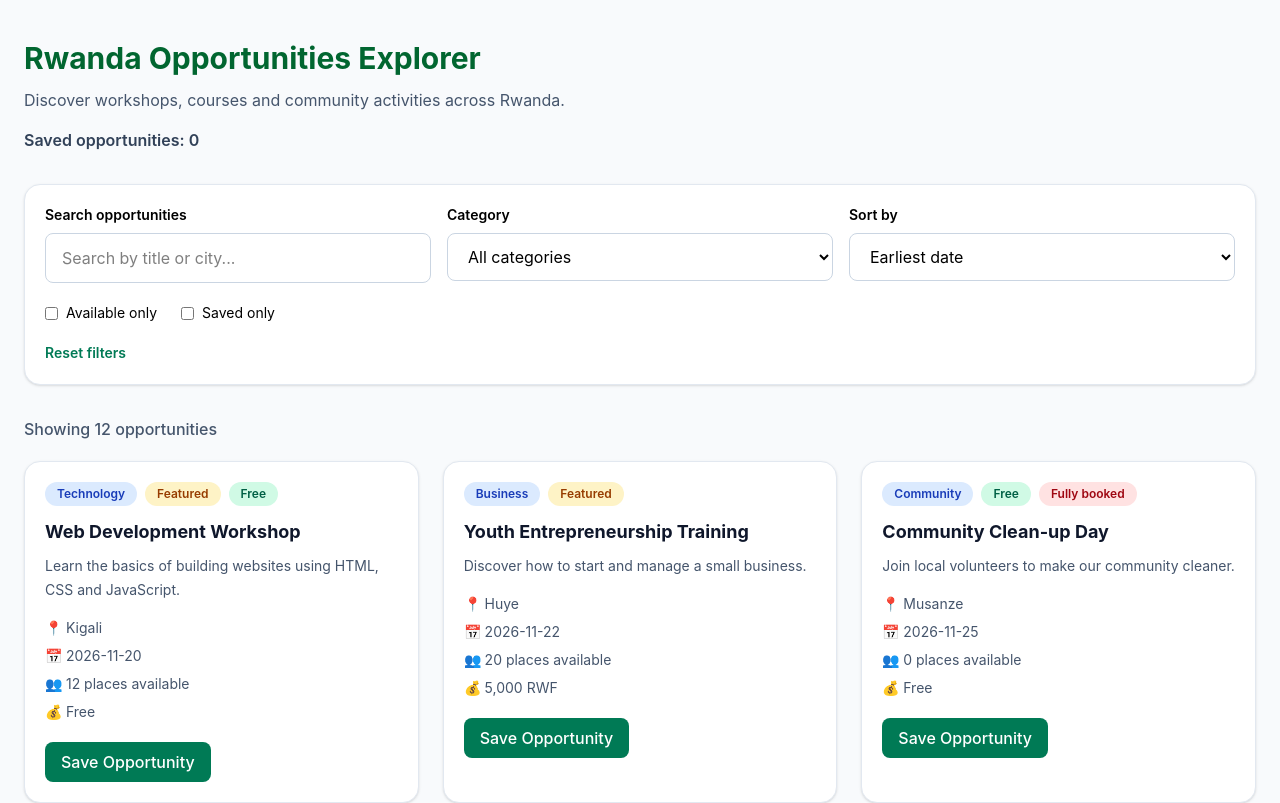
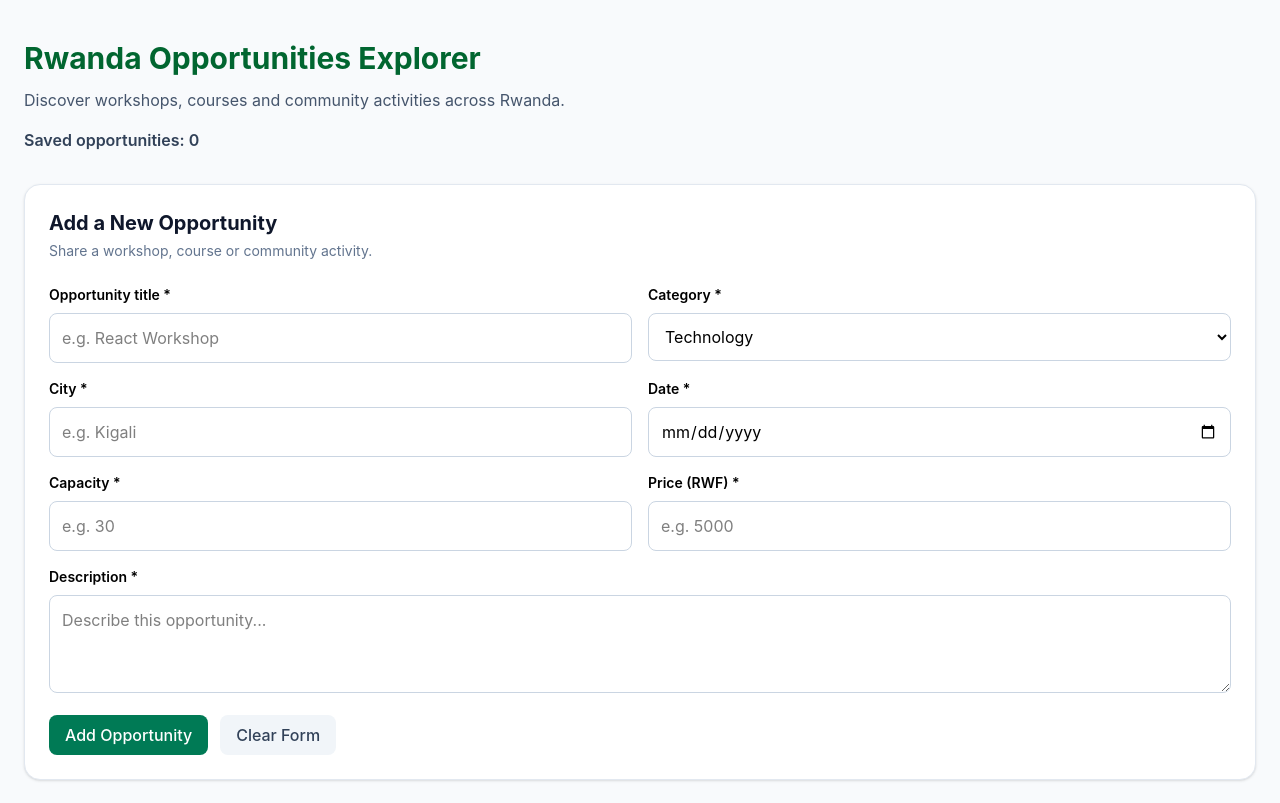
Before and after one commit to FlaviaNdahiro/rwanda-opportunities-explorer, a React (Vite) app: page / in a window 1280 px wide. Shown: the top 803 px of the page. Built offline with nearby package versions, Linux system fonts and the light colour scheme.

Commit message:
Add opportunity submission form

```diff
--- a/src/App.jsx
+++ b/src/App.jsx
@@ -1,10 +1,12 @@
+
 import { useState } from "react"
 import OpportunityList from "./components/OpportunityList"
 import OpportunityFilters from "./components/OpportunityFilters"
+import AddOpportunityForm from "./components/AddOpportunityForm"
 import seedOpportunities from "./data/seedOpportunities"
 
 function App() {
-  const [opportunities] = useState(seedOpportunities)
+  const [opportunities, setOpportunities] = useState(seedOpportunities)
   const [savedIds, setSavedIds] = useState([])
 
   const [search, setSearch] = useState("")
@@ -13,6 +15,7 @@ function App() {
   const [availableOnly, setAvailableOnly] = useState(false)
   const [savedOnly, setSavedOnly] = useState(false)
 
+  // Save or unsave an opportunity
   function handleToggleSave(id) {
     setSavedIds((previousIds) =>
       previousIds.includes(id)
@@ -21,6 +24,15 @@ function App() {
     )
   }
 
+  // Add a new opportunity
+  function handleAddOpportunity(newOpportunity) {
+    setOpportunities((previousOpportunities) => [
+      newOpportunity,
+      ...previousOpportunities,
+    ])
+  }
+
+  // Reset all filters
   function handleReset() {
     setSearch("")
     setCategory("All")
@@ -29,10 +41,13 @@ function App() {
     setSavedOnly(false)
   }
 
+  // Filter opportunities
   const filteredOpportunities = opportunities.filter((opportunity) => {
+    const searchTerm = search.trim().toLowerCase()
+
     const matchesSearch =
-      opportunity.title.toLowerCase().includes(search.trim().toLowerCase()) ||
-      opportunity.city.toLowerCase().includes(search.trim().toLowerCase())
+      opportunity.title.toLowerCase().includes(searchTerm) ||
+      opportunity.city.toLowerCase().includes(searchTerm)
 
     const matchesCategory =
       category === "All" || opportunity.category === category
@@ -51,6 +66,7 @@ function App() {
     )
   })
 
+  // Sort opportunities without changing the original array
   const sortedOpportunities = [...filteredOpportunities].sort((a, b) => {
     if (sortBy === "title") {
       return a.title.localeCompare(b.title)
@@ -66,6 +82,8 @@ function App() {
   return (
     <main className="min-h-screen bg-slate-50 px-6 py-10">
       <div className="mx-auto max-w-7xl">
+
+        {/* Page heading */}
         <header className="mb-8">
           <h1 className="text-3xl font-bold text-green-800">
             Rwanda Opportunities Explorer
@@ -80,6 +98,14 @@ function App() {
           </p>
         </header>
 
+        {/* Add opportunity form */}
+        <div className="mb-8">
+          <AddOpportunityForm
+            onAddOpportunity={handleAddOpportunity}
+          />
+        </div>
+
+        {/* Search and filters */}
         <OpportunityFilters
           search={search}
           setSearch={setSearch}
@@ -94,15 +120,18 @@ function App() {
           onReset={handleReset}
         />
 
+        {/* Results count */}
         <p className="mb-5 mt-8 font-medium text-slate-600">
           Showing {sortedOpportunities.length} opportunities
         </p>
 
+        {/* Opportunity cards */}
         <OpportunityList
           opportunities={sortedOpportunities}
           savedIds={savedIds}
           onToggleSave={handleToggleSave}
         />
+
       </div>
     </main>
   )
--- a/src/components/AddOpportunityForm.jsx
+++ b/src/components/AddOpportunityForm.jsx
@@ -24,60 +24,6 @@ function AddOpportunityForm({ onAddOpportunity }) {
     }))
   }
 
-  function handleSubmit(e) {
-    e.preventDefault()
-    setError("")
-
-    if (
-      !formData.title.trim() ||
-      !formData.city.trim() ||
-      !formData.date ||
-      !formData.description.trim()
-    ) {
-      setError("Please fill in all required fields.")
-      return
-    }
-
-    if (formData.date < new Date().toLocaleDateString("en-CA")) {
-      setError("Please select a valid future date.")
-      return
-    }
-
-    if (
-      formData.capacity === "" ||
-      Number(formData.capacity) < 0 ||
-      !Number.isInteger(Number(formData.capacity))
-    ) {
-      setError("Capacity must be a whole number of 0 or more.")
-      return
-    }
-
-    if (
-      formData.price === "" ||
-      !Number.isFinite(Number(formData.price)) ||
-      Number(formData.price) < 0
-    ) {
-      setError("Price must be 0 or more.")
-      return
-    }
-
-    const newOpportunity = {
-      id: crypto.randomUUID(),
-      title: formData.title.trim(),
-      category: formData.category,
-      city: formData.city.trim(),
-      date: formData.date,
-      description: formData.description.trim(),
-      capacity: Number(formData.capacity),
-      availableSeats: Number(formData.capacity),
-      price: Number(formData.price),
-      featured: false,
-    }
-
-    onAddOpportunity(newOpportunity)
-    handleClear()
-  }
-
   function handleClear() {
     setFormData({
       title: "",
@@ -92,43 +38,130 @@ function AddOpportunityForm({ onAddOpportunity }) {
     setError("")
   }
 
+  function handleSubmit(e) {
+    e.preventDefault()
+    setError("")
+
+    // Check required text fields
+    if (
+      !formData.title.trim() ||
+      !formData.city.trim() ||
+      !formData.date ||
+      !formData.description.trim()
+    ) {
+      setError("Please fill in all required fields.")
+      return
+    }
+
+    // Check date
+    const today = new Date()
+    const todayString =
+      `${today.getFullYear()}-${String(today.getMonth() + 1).padStart(2, "0")}-${String(today.getDate()).padStart(2, "0")}`
+
+    if (formData.date < todayString) {
+      setError("Please select a valid future date.")
+      return
+    }
+
+    // Check capacity
+    const capacity = Number(formData.capacity)
+
+    if (
+      formData.capacity === "" ||
+      !Number.isInteger(capacity) ||
+      capacity < 0
+    ) {
+      setError("Capacity must be a whole number of 0 or more.")
+      return
+    }
+
+    // Check price
+    const price = Number(formData.price)
+
+    if (
+      formData.price === "" ||
+      !Number.isFinite(price) ||
+      price < 0
+    ) {
+      setError("Price must be 0 or more.")
+      return
+    }
+
+    // Create the new opportunity
+    const newOpportunity = {
+      id: crypto.randomUUID(),
+      title: formData.title.trim(),
+      category: formData.category,
+      city: formData.city.trim(),
+      date: formData.date,
+      description: formData.description.trim(),
+      capacity: capacity,
+      availableSeats: capacity,
+      price: price,
+      featured: false,
+      features: false,
+    }
+
+    onAddOpportunity(newOpportunity)
+    handleClear()
+  }
+
   return (
     <section className="rounded-2xl border border-slate-200 bg-white p-6 shadow-sm">
+
       <div className="mb-6">
         <h2 className="text-xl font-bold text-slate-900">
           Add a New Opportunity
         </h2>
+
         <p className="mt-1 text-sm text-slate-500">
           Share a workshop, course or community activity.
         </p>
       </div>
 
       {error && (
-        <p className="mb-4 rounded-lg bg-red-50 p-3 text-sm text-red-700" role="alert">
+        <p
+          className="mb-4 rounded-lg bg-red-50 p-3 text-sm text-red-700"
+          role="alert"
+        >
           {error}
         </p>
       )}
 
-      <form onSubmit={handleSubmit} className="grid grid-cols-1 gap-4 md:grid-cols-2">
+      <form
+        onSubmit={handleSubmit}
+        className="grid grid-cols-1 gap-4 md:grid-cols-2"
+      >
 
+        {/* Title */}
         <div>
-          <label htmlFor="title" className="mb-2 block text-sm font-semibold">
+          <label
+            htmlFor="title"
+            className="mb-2 block text-sm font-semibold"
+          >
             Opportunity title *
           </label>
+
           <input
             id="title"
             name="title"
             value={formData.title}
             onChange={handleChange}
+            required
             placeholder="e.g. React Workshop"
             className="w-full rounded-lg border border-slate-300 p-3 focus:outline-none focus:ring-2 focus:ring-emerald-500"
           />
         </div>
 
+        {/* Category */}
         <div>
-          <label htmlFor="category" className="mb-2 block text-sm font-semibold">
+          <label
+            htmlFor="category"
+            className="mb-2 block text-sm font-semibold"
+          >
             Category *
           </label>
+
           <select
             id="category"
             name="category"
@@ -144,39 +177,56 @@ function AddOpportunityForm({ onAddOpportunity }) {
           </select>
         </div>
 
+        {/* City */}
         <div>
-          <label htmlFor="city" className="mb-2 block text-sm font-semibold">
+          <label
+            htmlFor="city"
+            className="mb-2 block text-sm font-semibold"
+          >
             City *
           </label>
+
           <input
             id="city"
             name="city"
             value={formData.city}
             onChange={handleChange}
+            required
             placeholder="e.g. Kigali"
             className="w-full rounded-lg border border-slate-300 p-3 focus:outline-none focus:ring-2 focus:ring-emerald-500"
           />
         </div>
 
+        {/* Date */}
         <div>
-          <label htmlFor="date" className="mb-2 block text-sm font-semibold">
+          <label
+            htmlFor="date"
+            className="mb-2 block text-sm font-semibold"
+          >
             Date *
           </label>
+
           <input
             id="date"
             name="date"
             type="date"
+            min={new Date().getFullYear() + "-" + String(new Date().getMonth() + 1).padStart(2, "0") + "-" + String(new Date().getDate()).padStart(2, "0")}
             value={formData.date}
             onChange={handleChange}
-            min={new Date().toLocaleDateString("en-CA")}
+            required
             className="w-full rounded-lg border border-slate-300 p-3 focus:outline-none focus:ring-2 focus:ring-emerald-500"
           />
         </div>
 
+        {/* Capacity */}
         <div>
-          <label htmlFor="capacity" className="mb-2 block text-sm font-semibold">
+          <label
+            htmlFor="capacity"
+            className="mb-2 block text-sm font-semibold"
+          >
             Capacity *
           </label>
+
           <input
             id="capacity"
             name="capacity"
@@ -185,15 +235,21 @@ function AddOpportunityForm({ onAddOpportunity }) {
             step="1"
             value={formData.capacity}
             onChange={handleChange}
+            required
             placeholder="e.g. 30"
             className="w-full rounded-lg border border-slate-300 p-3 focus:outline-none focus:ring-2 focus:ring-emerald-500"
           />
         </div>
 
+        {/* Price */}
         <div>
-          <label htmlFor="price" className="mb-2 block text-sm font-semibold">
+          <label
+            htmlFor="price"
+            className="mb-2 block text-sm font-semibold"
+          >
             Price (RWF) *
           </label>
+
           <input
             id="price"
             name="price"
@@ -202,35 +258,48 @@ function AddOpportunityForm({ onAddOpportunity }) {
             step="any"
             value={formData.price}
             onChange={handleChange}
+            required
             placeholder="e.g. 5000"
             className="w-full rounded-lg border border-slate-300 p-3 focus:outline-none focus:ring-2 focus:ring-emerald-500"
           />
         </div>
 
+        {/* Description */}
         <div className="md:col-span-2">
-          <label htmlFor="description" className="mb-2 block text-sm font-semibold">
+          <label
+            htmlFor="description"
+            className="mb-2 block text-sm font-semibold"
+          >
             Description *
           </label>
+
           <textarea
             id="description"
             name="description"
             rows="3"
             value={formData.description}
             onChange={handleChange}
+            required
             placeholder="Describe this opportunity..."
             className="w-full rounded-lg border border-slate-300 p-3 focus:outline-none focus:ring-2 focus:ring-emerald-500"
           />
         </div>
 
+        {/* Buttons */}
         <div className="flex flex-wrap gap-3 md:col-span-2">
           <Button type="submit">
             Add Opportunity
           </Button>
 
-          <Button type="button" variant="secondary" onClick={handleClear}>
+          <Button
+            type="button"
+            variant="secondary"
+            onClick={handleClear}
+          >
             Clear Form
           </Button>
         </div>
+
       </form>
     </section>
   )
```
